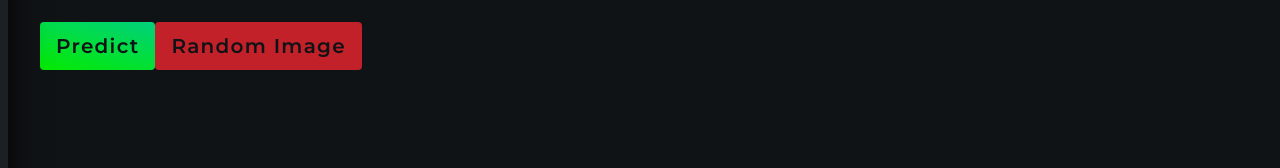
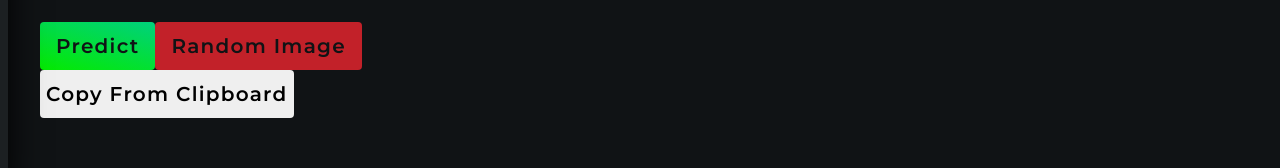
Before and after one commit to passion-dev37/tensorflow_image_classification, a React (Create React App) app in the folder client/: page / in a window 1280 px wide. Shown: the part 622-790 px from the top of the page. Built offline with nearby package versions, Linux system fonts and the light colour scheme.

Commit message:
add new button to paste text form clipboard

```diff
--- a/client/src/App.js
+++ b/client/src/App.js
@@ -62,6 +62,10 @@ function App() {
     open()
   }
 
+  const readFromClipboard =async ()=>{
+    const clipboardText = await navigator.clipboard.readText();
+    setText(clipboardText);
+  }
 
   const validateUrl = () =>{
     if(text){
@@ -137,7 +141,7 @@ function App() {
 
         {  predicting ?
             <ThreeDotsWave/> :
-            <>
+          <>
             <motion.button
               whileHover={{ scale: 1.1 }}
               whileTap={{ scale: 0.95 }}
@@ -154,6 +158,13 @@ function App() {
                 setText(url)
                 setImgUrl(url)}}>
               Random Image
+            </motion.button>
+            <motion.button
+              whileHover={{ scale: 1.1 }}
+              whileTap={{ scale: 0.9 }}
+              className="copy-button"
+              onClick={readFromClipboard}>
+              Copy From Clipboard
             </motion.button>
           </>
         }
```
